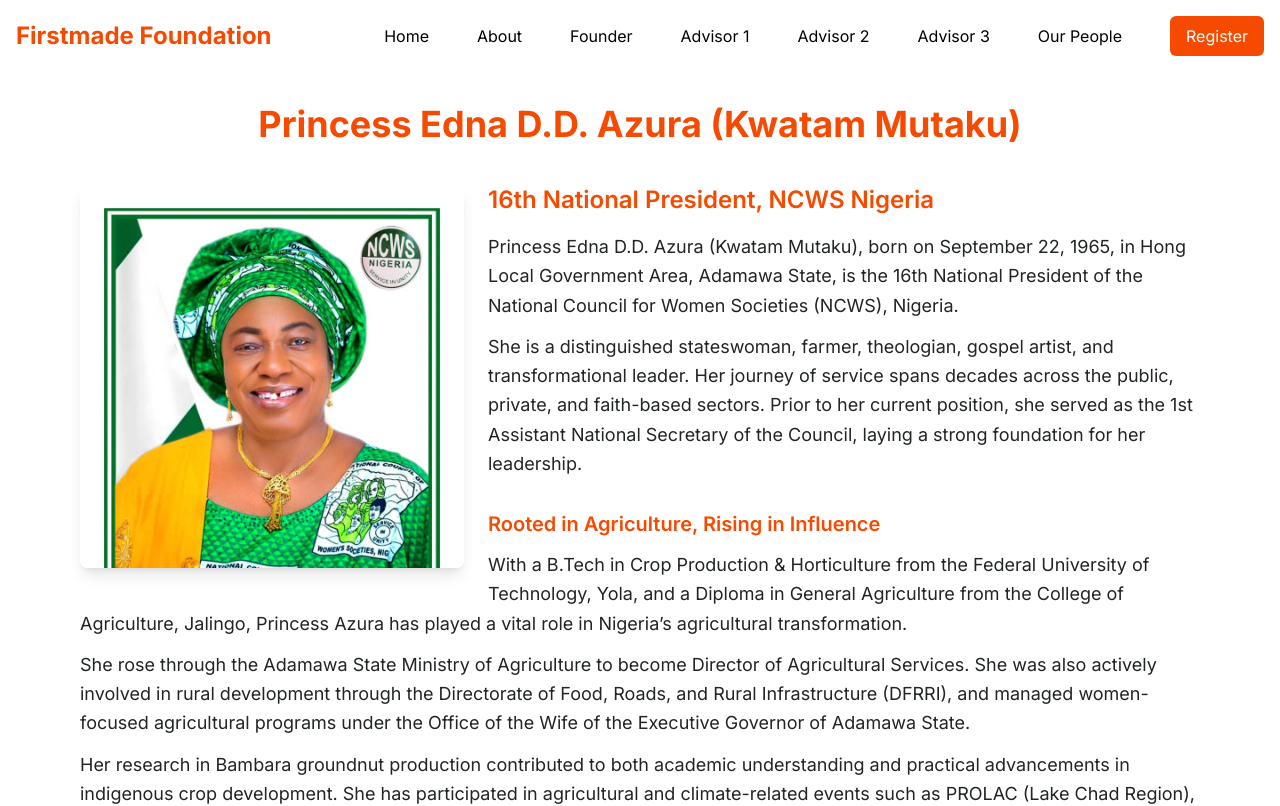
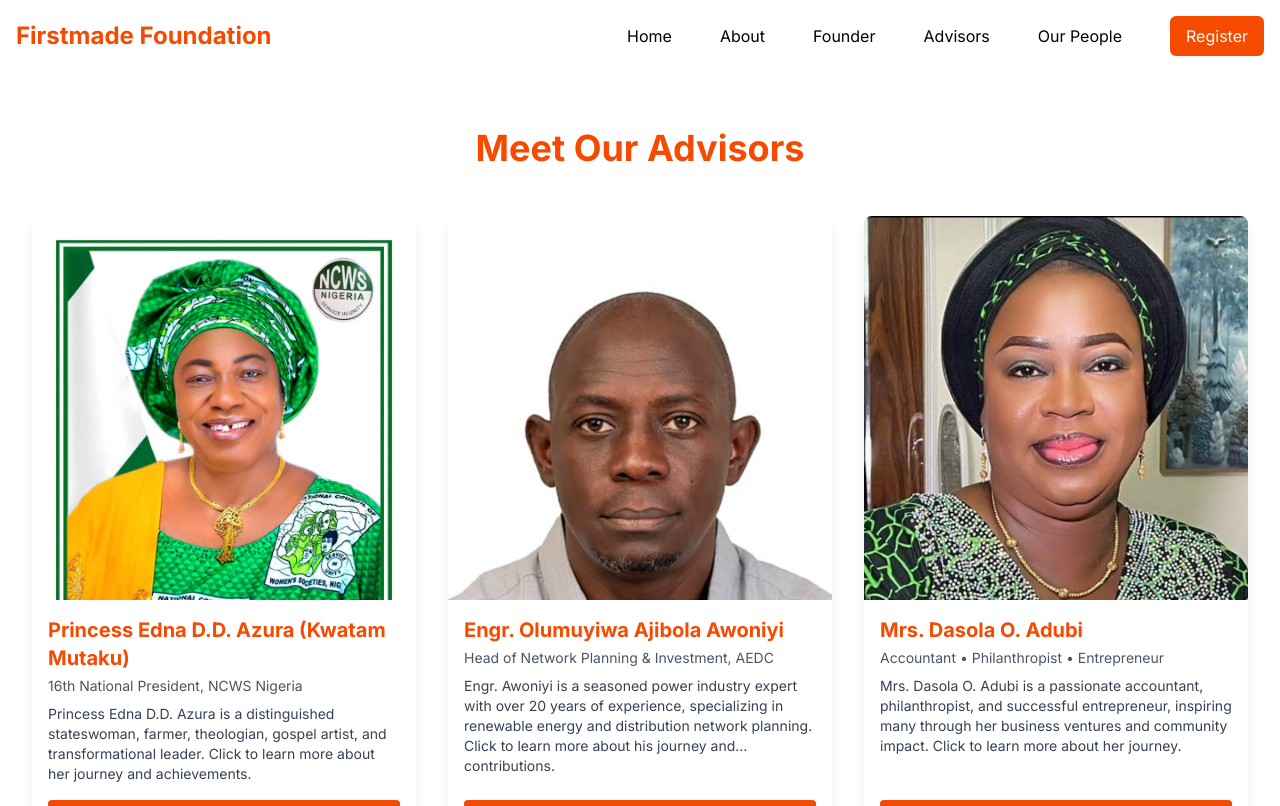
Before and after one commit to ApexPlayground/firstmade-foundation, a React (Vite) app: page /advisor in a window 1280 px wide. Shown: the top 806 px of the page. Built offline with nearby package versions, Linux system fonts and the light colour scheme.

Commit message:
feat: improve advisor navigation and added more content

```diff
--- a/package.json
+++ b/package.json
@@ -11,6 +11,9 @@
   },
   "dependencies": {
     "@emailjs/browser": "^4.4.1",
+    "@emotion/react": "^11.14.0",
+    "@emotion/styled": "^11.14.1",
+    "@mui/material": "^7.3.1",
     "@tailwindcss/vite": "^4.1.7",
     "framer-motion": "^12.12.1",
     "react": "^19.1.0",
--- a/src/App.tsx
+++ b/src/App.tsx
@@ -6,7 +6,8 @@
 import Footer from "./components/Footer";
 import People from "./pages/People";
 import Founder from "./pages/Founder.tsx";
-import Advisor from "./pages/Advisor1.tsx";
+import Advisor from "./pages/Advisor.tsx";
+import Advisor1 from "./pages/Advisor1.tsx";
 import Advisor2 from "./pages/Advisor2.tsx";
 import Advisor3 from "./pages/Advisor3.tsx";
 
@@ -21,7 +22,8 @@
           <Route path="/" element={<Home />} />
           <Route path="/about" element={<About />} />
           <Route path="/founder" element={<Founder />} />
-          <Route path="/advisor" element={<Advisor />} />
+            <Route path="/advisor" element={<Advisor />} />
+          <Route path="/advisor1" element={<Advisor1 />} />
           <Route path="/advisor2" element={<Advisor2/>} />
           <Route path="/advisor3" element={<Advisor3/>} />
           <Route path="/our-people" element={<People />} />
--- /dev/null
+++ b/src/components/AdvisorCard.tsx
@@ -0,0 +1,53 @@
+import React from "react";
+import { useNavigate } from "react-router-dom";
+
+interface AdvisorCardProps {
+  name: string;
+  title: string;
+  image: string;
+  summary: string;
+  link: string;
+}
+
+const AdvisorCard: React.FC<AdvisorCardProps> = ({
+  name,
+  title,
+  image,
+  summary,
+  link,
+}) => {
+  const navigate = useNavigate();
+
+  const handleLearnMore = () => {
+    navigate(link);
+  };
+
+  return (
+    <div className="bg-white shadow-lg rounded-lg overflow-hidden hover:shadow-xl transition w-full h-full flex flex-col">
+      {/* Rectangular Image */}
+      <div className="w-full h-96 overflow-hidden">
+        <img
+          src={image}
+          alt={name}
+          className="w-full h-full object-cover object-top"
+        />
+      </div>
+
+      {/* Content */}
+      <div className="p-4 flex flex-col flex-1">
+        <h2 className="text-xl font-bold text-orange-600 mb-1">{name}</h2>
+        <p className="text-sm text-gray-600 mb-2">{title}</p>
+        <p className="text-gray-700 text-sm mb-4 flex-1 line-clamp-4">{summary}</p>
+
+        <button
+          onClick={handleLearnMore}
+          className="bg-orange-600 text-white px-4 py-2 rounded hover:bg-orange-500 transition-colors mt-auto"
+        >
+          Learn More
+        </button>
+      </div>
+    </div>
+  );
+};
+
+export default AdvisorCard;
--- a/src/components/NavBar.tsx
+++ b/src/components/NavBar.tsx
@@ -67,24 +67,10 @@
             className="text-black hover:text-orange-600 focus:text-orange-600 transition-colors duration-200"
           >
 
-            Advisor 1
+            Advisors
           </Link>
 
-           <Link
-            to="/advisor2"
-            className="text-black hover:text-orange-600 focus:text-orange-600 transition-colors duration-200"
-          >
 
-            Advisor 2
-          </Link>
-
-           <Link
-            to="/advisor3"
-            className="text-black hover:text-orange-600 focus:text-orange-600 transition-colors duration-200"
-          >
-
-            Advisor 3
-          </Link>
 
           <Link
             to="/our-people"
@@ -131,24 +117,10 @@
             onClick={() => setMenuOpen(false)}
             className="block text-black hover:text-orange-600 focus:text-orange-600 transition-colors duration-200"
           >
-            Advisor 1
+            Advisors
           </Link>
 
-          <Link
-            to="/advisor2"
-            onClick={() => setMenuOpen(false)}
-            className="block text-black hover:text-orange-600 focus:text-orange-600 transition-colors duration-200"
-          >
-            Advisor 2
-          </Link>
 
-          <Link
-            to="/advisor3"
-            onClick={() => setMenuOpen(false)}
-            className="block text-black hover:text-orange-600 focus:text-orange-600 transition-colors duration-200"
-          >
-            Advisor 3
-          </Link>
           <Link
             to="/our-people"
             onClick={() => setMenuOpen(false)}
--- /dev/null
+++ b/src/pages/Advisor.tsx
@@ -0,0 +1,45 @@
+import AdvisorCard from "../components/AdvisorCard";
+import FadeInWhenVisible from "../components/FadeInWhenVisible";
+
+const Advisor = () => {
+  return (
+    <section className="py-16">
+      <div className="max-w-7xl mx-auto px-4 sm:px-6 lg:px-8">
+        <h2 className="text-4xl font-bold text-orange-600 text-center mb-12">
+          Meet Our Advisors
+        </h2>
+
+        {/* Grid layout for cards */}
+        <FadeInWhenVisible>
+        <div className="grid gap-8 sm:grid-cols-1 md:grid-cols-2 lg:grid-cols-3">
+          <AdvisorCard
+            name="Princess Edna D.D. Azura (Kwatam Mutaku)"
+            title="16th National President, NCWS Nigeria"
+            image="/advisor.jpeg"
+            summary="Princess Edna D.D. Azura is a distinguished stateswoman, farmer, theologian, gospel artist, and transformational leader. Click to learn more about her journey and achievements."
+            link="/advisor1"
+          />
+
+          <AdvisorCard
+            name="Engr. Olumuyiwa Ajibola Awoniyi"
+            title="Head of Network Planning & Investment, AEDC"
+            image="/advisor2.jpeg"
+            summary="Engr. Awoniyi is a seasoned power industry expert with over 20 years of experience, specializing in renewable energy and distribution network planning. Click to learn more about his journey and contributions."
+            link="/advisor2"
+          />
+
+          <AdvisorCard
+            name="Mrs. Dasola O. Adubi"
+            title="Accountant • Philanthropist • Entrepreneur"
+            image="/advisor3.jpeg"
+            summary="Mrs. Dasola O. Adubi is a passionate accountant, philanthropist, and successful entrepreneur, inspiring many through her business ventures and community impact. Click to learn more about her journey."
+            link="/advisor3"
+          />
+        </div>
+        </FadeInWhenVisible>
+      </div>
+    </section>
+  );
+};
+
+export default Advisor;
--- a/src/pages/Advisor1.tsx
+++ b/src/pages/Advisor1.tsx
@@ -1,4 +1,4 @@
-const Advisor = () => {
+const Advisor1 = () => {
   return (
     <section className="py-10">
       <div className="max-w-screen-2xl mx-auto px-4 lg:px-20">
@@ -97,4 +97,4 @@
   );
 };
 
-export default Advisor;
+export default Advisor1;
--- a/src/pages/Home.tsx
+++ b/src/pages/Home.tsx
@@ -11,10 +11,13 @@
             Service to Humanity
           </h1>
           <p className="text-lg text-[#222525] leading-relaxed max-w-xl">
-            Firstmade Foundation is a non-profit organization dedicated to
-            service to humanity and social responsibility. Our mission is to
-            uplift our communities by promoting self-development, youth
-            empowerment, and a culture of personal responsibility.
+            Firstmade Foundation was established in 2024 by Ln. Oluwafemi David
+            Olusanya, a member of the Lions Club International. Initially focused
+            on sports development, the Foundation’s mission evolved to include
+            education scholarships, health promotion, and youth diversion programs
+            across rural communities in Nigeria. Key milestones include empowering
+            over 500 youths, supporting 5 communities with medical outreaches, and
+            plans to provide over 300 education scholarships by 2028.
           </p>
         </div>
 
@@ -32,9 +35,10 @@
       </div>
 
       <div className="max-w-screen-2xl mx-auto px-4 lg:px-20 grid gap-10 md:grid-cols-2 mt-20 items-stretch">
+
         {/* Objectives Card */}
         <FadeInWhenVisible>
-          <div className="h-full bg-orange-50 rounded-xl shadow-lg p-6 border border-orange-100 hover:shadow-xl transition flex flex-col min-h-full w-full">
+          <div className="bg-orange-50 rounded-xl shadow-lg p-6 border border-orange-100">
             <>
               <h2 className="text-2xl font-bold text-orange-600 mb-4">
                 Objectives
@@ -54,24 +58,66 @@
           </div>
         </FadeInWhenVisible>
 
-        {/* Aims Card */}
+        {/* Aims */}
         <FadeInWhenVisible>
           <div className="h-full bg-orange-50 rounded-xl shadow-lg p-6 border border-orange-100 hover:shadow-xl transition flex flex-col min-h-full w-full">
-            <>
-              <h2 className="text-2xl font-bold text-orange-600 mb-4">Aims</h2>
-              <ul className="space-y-3 text-[#222525] text-base list-disc list-inside">
-                <li>To alleviate suffering and improve well-being</li>
-                <li>
-                  To facilitate access to essential services (e.g. healthcare,
-                  education, sports)
-                </li>
-                <li>
-                  To build partnerships and collaborations for greater impact
-                </li>
-              </ul>
-            </>
+            <h2 className="text-2xl font-bold text-orange-600 mb-4">Aims</h2>
+            <ul className="space-y-3 text-[#222525] text-base list-disc list-inside">
+              <li>To alleviate suffering and improve well-being</li>
+              <li>To facilitate access to essential services (e.g. healthcare, education, sports)</li>
+              <li>To build partnerships and collaborations for greater impact</li>
+            </ul>
           </div>
         </FadeInWhenVisible>
+
+        {/* Organization Governance */}
+        <FadeInWhenVisible>
+          <div className="bg-orange-50 rounded-xl shadow-lg p-6 border border-orange-100">
+            <h2 className="text-2xl font-bold text-orange-600 mb-4">Organization Governance</h2>
+            <p className="text-[#222525] text-base leading-relaxed mb-2">
+              The organization is governed by a Board of Trustees, responsible for oversight and strategic decision-making. Day-to-day operations are managed by an Executive Director, with program heads for sports, education, health promotion outreaches, and crime prevention. Regional coordinators lead efforts in various states, supported by volunteer staff.
+            </p>
+            <p className="text-[#222525] text-base leading-relaxed">
+              Key Programs:
+              <ul className="list-disc list-inside mt-2 space-y-1">
+                <li>Youth Sports Empowerment: organized sports tournaments and mentorship.</li>
+                <li>Education Scholarships: providing scholarships for underserved youth.</li>
+                <li>Health Promotion: medical outreaches including free screenings and mental health support.</li>
+              </ul>
+            </p>
+          </div>
+        </FadeInWhenVisible>
+
+        {/* Partnerships */}
+        <FadeInWhenVisible>
+          <div className="bg-orange-50 rounded-xl shadow-lg p-6 border border-orange-100">
+            <h2 className="text-2xl font-bold text-orange-600 mb-4">Partnerships</h2>
+            <ul className="list-disc list-inside space-y-2 text-[#222525] text-base">
+              <li>Partnered with the National Sports Commission and Ministry of Youth & Development for youth skills training & programs.</li>
+              <li>Ongoing collaborations with local NGOs for empowerment and health outreach.</li>
+              <li>Partnership with Nigerian Ministry of Youth Affairs for grassroots policy advocacy.</li>
+              <li>Member of Nigerian Youth Coalition for Development; affiliated with Global Youth Empowerment Network.</li>
+            </ul>
+          </div>
+        </FadeInWhenVisible>
+
+        {/* Staff & Funding */}
+        <FadeInWhenVisible>
+          <div className="bg-orange-50 rounded-xl shadow-lg p-6 border border-orange-100">
+            <h2 className="text-2xl font-bold text-orange-600 mb-4">Staff & Funding</h2>
+            <ul className="list-disc list-inside space-y-2 text-[#222525] text-base">
+              <li>35 full-time staff with expertise in youth development, education, healthcare, and project management.</li>
+              <li>Annual staff training on leadership, youth mentoring, and project management.</li>
+              <li>Currently funded mainly through the founder’s personal investments, seeking grants and donations to expand programs.</li>
+            </ul>
+          </div>
+        </FadeInWhenVisible>
+
+
+
+
+
+
       </div>
 
       <div className="py-16 max-w-screen-2xl mx-auto px-4 lg:px-20">
```
Also changed, not shown: 1 other file (tests, documents, lock files or other folders).
